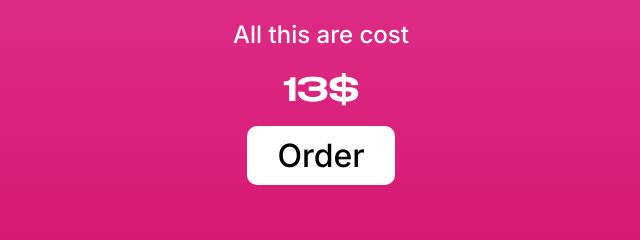
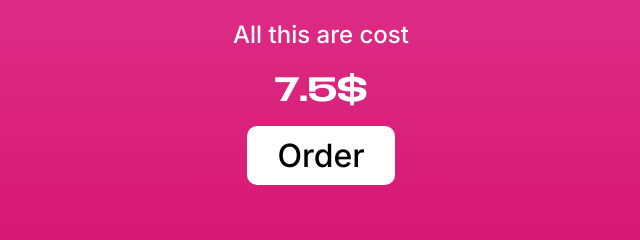
Before and after one commit to Xayners/YippePillow, a website: page index.html in a window 1280 px wide. Shown: the part 1285-1525 px from the top of the page, 319-959 px from the left. Drawn offline with Linux system fonts and the light colour scheme.

Commit message:
Update index.html

```diff
--- a/index.html
+++ b/index.html
@@ -129,7 +129,7 @@
         </div>
         <div class="description">
             <h2 class="inter">All this are cost</h2>
-            <h1 class="benzin">13$</h1>
+            <h1 class="benzin">7.5$</h1>
             <a href="https://www.paypal.com/ncp/payment/5LSJNAA5MUL9L" class="order inter">Order</a>
         </div>
         <footer>
```
